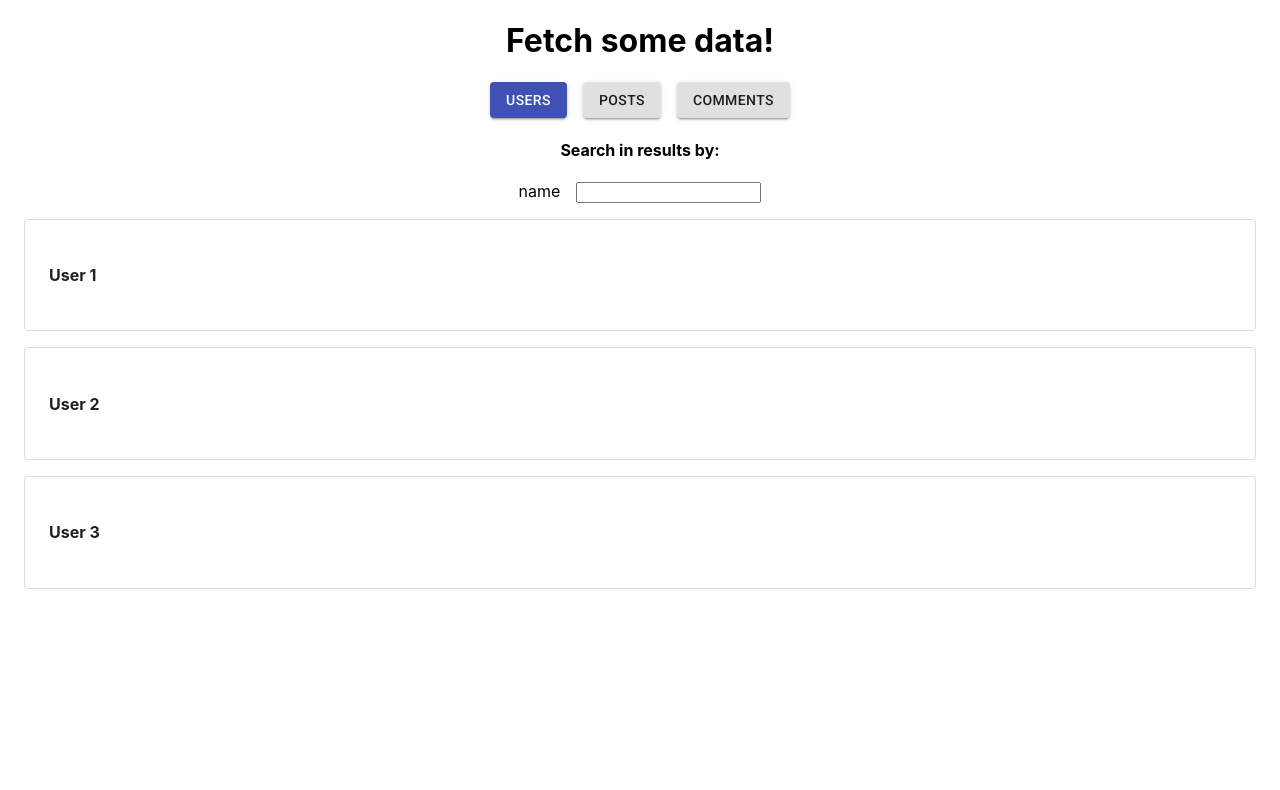
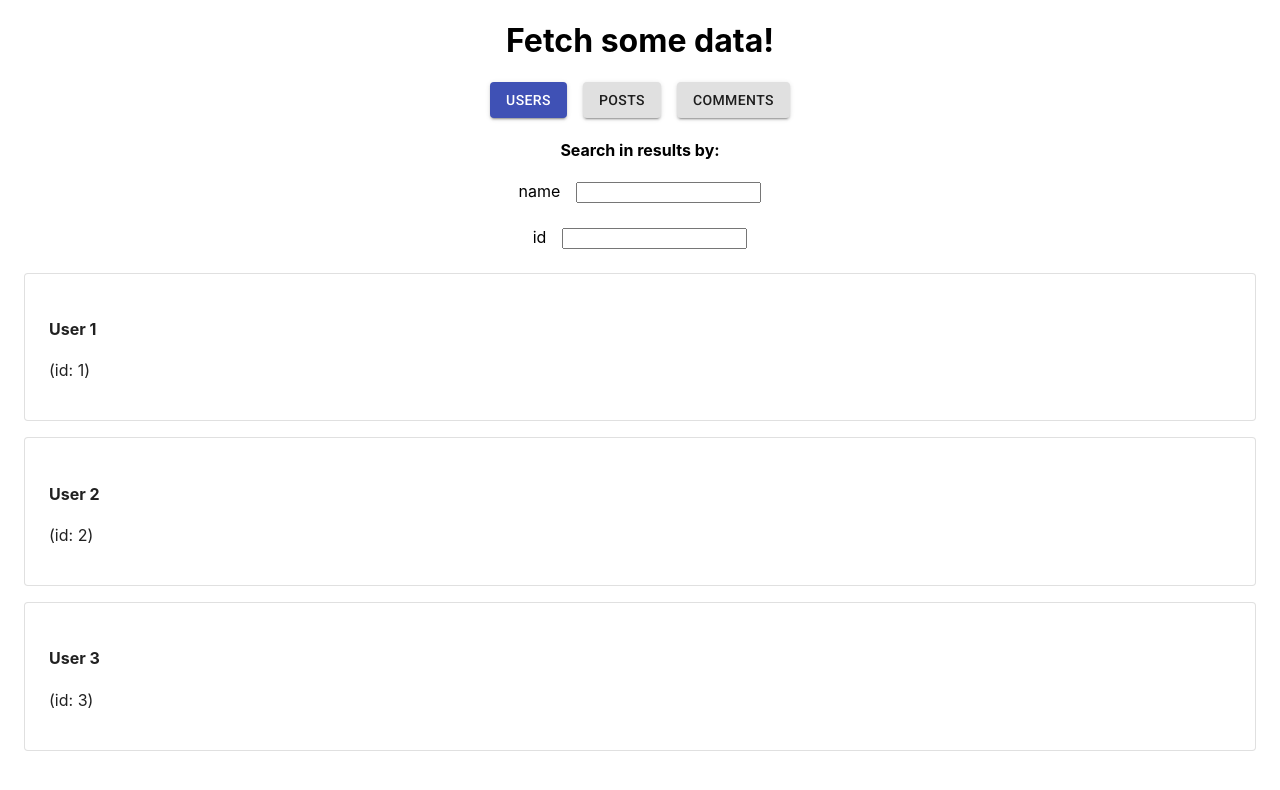
Before and after one commit to Nata25/react-exercise, a React (Create React App) app: page / in a window 1280 px wide. Shown: the top 790 px of the page. Built offline with nearby package versions, Linux system fonts and the light colour scheme; data requests are answered from the project's data file.

Commit message:
Multiple search fields with reducer (bug with update!)

```diff
--- a/src/components/DataDisplay.jsx
+++ b/src/components/DataDisplay.jsx
@@ -1,5 +1,4 @@
 import React from 'react'
-
 
 import { makeStyles } from '@material-ui/core/styles'
 import { Container} from './material-ui'
@@ -10,7 +9,7 @@ import Result from './Result'
 
 const DataDisplay = () => {
   const [activeUrl, setUrl] = React.useState('users')
-  const [searchParam, setSearchParam] = React.useState({ param: '', value: '' })
+  const [searchParams, setSearchParams] = React.useState({})
 
   const styles = makeStyles({
     list: {
@@ -20,9 +19,8 @@ const DataDisplay = () => {
     }
   })()
 
-  function submitQuery(e, param) {
-    const { value } = e.target
-    setSearchParam({ param, value })
+  function submitQuery(params) {
+    setSearchParams(params)
   }
 
   return (
@@ -32,7 +30,7 @@ const DataDisplay = () => {
       <Search submitQuery={submitQuery} />
       <div>
         <ul className={styles.list}>
-          <Result activeUrl={activeUrl} searchParam={searchParam} />
+          <Result activeUrl={activeUrl} searchParams={searchParams} />
         </ul>
       </div>
     </Container>
--- a/src/components/InfoCard.jsx
+++ b/src/components/InfoCard.jsx
@@ -1,7 +1,7 @@
 import { Card, Box } from './material-ui'
 
 const InfoCard = ({ item }) => {
-  const { name, email, phone, text, date, title } = item
+  const { id, name, email, phone, text, date, title } = item
   return (
     <Card variant="outlined">
       <Box component="article" p={3}>
@@ -20,6 +20,7 @@ const InfoCard = ({ item }) => {
         </p>}
         {text && <p>{text}</p>}
         {date && <p>{date}</p>}
+        <p>(id: {id})</p>
       </Box>
     </Card>
   )
--- a/src/components/Result.jsx
+++ b/src/components/Result.jsx
@@ -3,16 +3,20 @@ import { useQuery } from 'react-query'
 import { Box } from './material-ui'
 import InfoCard from './InfoCard'
 
-function filterData (data, { param, value }) {
-  return data.filter(item => {
-    if (item[param]) {
-      const stringToSearch = item[param].toLowerCase()
-      return stringToSearch.includes(value)
-    } else return true
-  })
+function filterData (data, params) {
+  const result = Object.keys(params).reduce((acc, current) => {
+    const filtered = acc.filter(item => {
+      if (item[current]) {
+        const stringToSearch = item[current].toString().toLowerCase()
+        return stringToSearch.includes(params[current])
+      } else return true
+    })
+    return filtered
+  }, data)
+  return result
 }
 
-function Result ({ activeUrl, searchParam }) {
+function Result ({ activeUrl, searchParams }) {
   const query = useQuery(['data', activeUrl], fetchData)
 
   function fetchData () {
@@ -35,7 +39,7 @@ function Result ({ activeUrl, searchParam }) {
     if (isError) return <li>Something went wrong with request</li>
     else if (isLoading) return <li>loading...</li>
     else if (isSuccess) {
-      const data = filterData(query.data, searchParam)
+      const data = filterData(query.data, searchParams)
       return (
         data.map(item =>
           <Box
--- a/src/components/Search.jsx
+++ b/src/components/Search.jsx
@@ -2,16 +2,35 @@ import React from 'react'
 import { Box } from './material-ui'
 
 function Search ({ submitQuery }) {
-  const queries = ['name']
+  const queries = ['name', 'id']
+  const form = queries.reduce((acc, current) => {
+    acc[current] = ''
+    return acc
+  }, {})
+
+  function formReducer (state, action) {
+    return {
+      ...state,
+      ...action
+    }
+  }
+
+  const [formState, formDispatch] = React.useReducer(formReducer, form)
+
+  function onChange (e, query) {
+    const payload = { [query]: e.target.value }
+    formDispatch(payload)
+    submitQuery(formState)
+  }
 
   return (
     <div>
       <h4>Search in results by:</h4>
       {queries.map(query =>
-        <React.Fragment key={query}>
+        <Box mb={3} key={query}>
           <Box component="label" mr={2} htmlFor={query}>{query}</Box>
-          <input id={query} onChange={(e) => submitQuery(e, query)} />
-        </React.Fragment>
+          <input id={query} onChange={(e) => onChange(e, query)} />
+        </Box>
       )}
     </div>
   )
```
